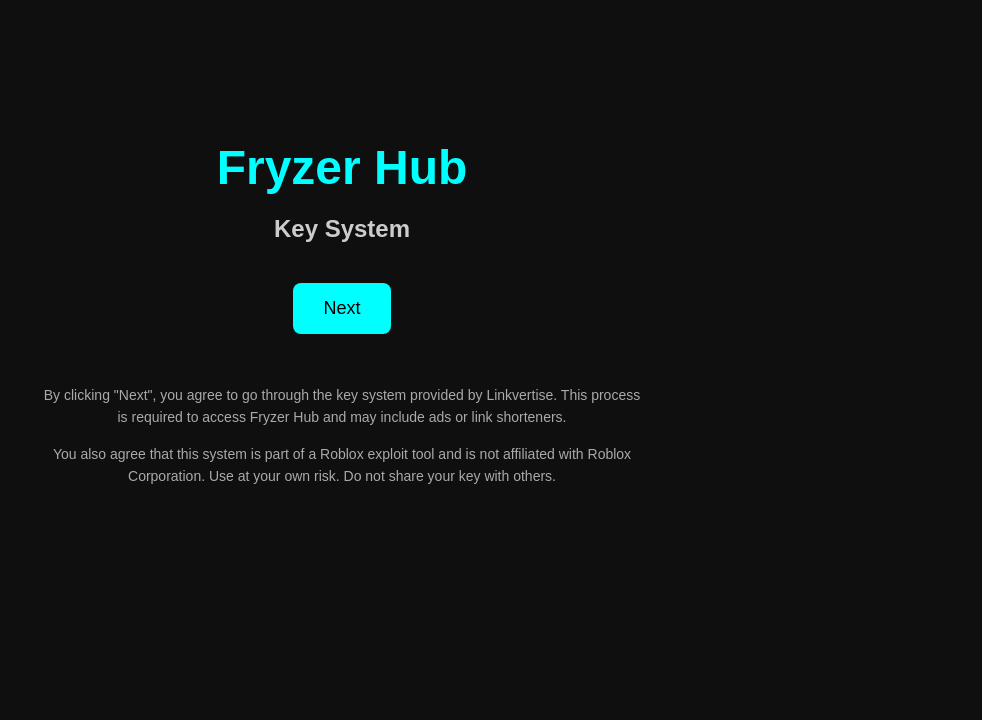
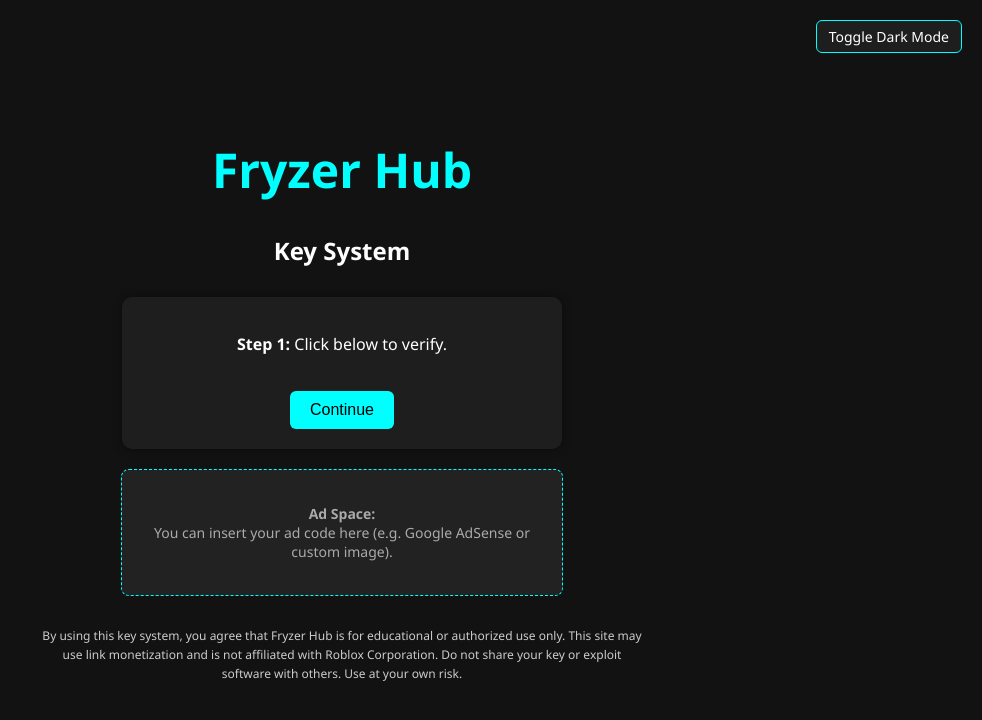
Before and after one commit to FryzerHub/site, a plain HTML site: page index.html in a window 1280 px wide. Shown: the whole page, without its empty margins (298-1280 px from the left). Drawn offline with Linux system fonts and the light colour scheme.

Commit message:
Update index.html

```diff
--- a/index.html
+++ b/index.html
@@ -2,84 +2,190 @@
 <html lang="en">
 <head>
   <meta charset="UTF-8" />
-  <meta name="viewport" content="width=device-width, initial-scale=1.0" />
-  <title>Fryzer Hub</title>
+  <meta name="viewport" content="width=device-width, initial-scale=1.0"/>
+  <title>Fryzer Hub - Key System</title>
   <style>
+    :root {
+      --bg: #121212;
+      --text: #ffffff;
+      --accent: #00ffff;
+      --card: #1e1e1e;
+    }
+
     body {
-      background-color: #0f0f0f;
-      color: #ffffff;
-      font-family: Arial, sans-serif;
+      margin: 0;
+      padding: 0;
+      font-family: 'Segoe UI', sans-serif;
+      background-color: var(--bg);
+      color: var(--text);
+      display: flex;
+      justify-content: center;
+      align-items: center;
+      min-height: 100vh;
+      flex-direction: column;
+      overflow-x: hidden;
+    }
+
+    .loader {
+      border: 6px solid #222;
+      border-top: 6px solid var(--accent);
+      border-radius: 50%;
+      width: 60px;
+      height: 60px;
+      animation: spin 1s linear infinite;
+      margin-top: 50px;
+    }
+
+    @keyframes spin {
+      0% { transform: rotate(0deg); }
+      100% { transform: rotate(360deg); }
+    }
+
+    .container {
       text-align: center;
-      padding-top: 100px;
+      display: none;
+      animation: fadeIn 0.5s ease forwards;
+    }
+
+    @keyframes fadeIn {
+      to { opacity: 1; }
     }
 
     h1 {
       font-size: 48px;
-      margin-bottom: 10px;
-      color: #00ffff;
+      color: var(--accent);
     }
 
     h2 {
       font-size: 24px;
-      margin-bottom: 40px;
-      color: #cccccc;
+      margin-bottom: 30px;
     }
 
-    .button {
-      background-color: #00ffff;
+    .step-box {
+      background: var(--card);
+      padding: 20px;
+      border-radius: 10px;
+      margin: 10px;
+      max-width: 400px;
+      margin-left: auto;
+      margin-right: auto;
+      box-shadow: 0 0 10px rgba(0,0,0,0.4);
+    }
+
+    button {
+      background-color: var(--accent);
       border: none;
-      color: #000000;
-      padding: 15px 30px;
-      text-align: center;
-      font-size: 18px;
-      border-radius: 8px;
+      color: #000;
+      padding: 10px 20px;
+      font-size: 16px;
+      border-radius: 6px;
       cursor: pointer;
+      margin-top: 20px;
       transition: background-color 0.3s;
     }
 
-    .button:hover {
+    button:hover {
       background-color: #00dddd;
     }
 
     .terms {
-      margin-top: 50px;
-      font-size: 14px;
-      color: #aaaaaa;
+      font-size: 12px;
+      color: #ccc;
       max-width: 600px;
+      margin-top: 30px;
       margin-left: auto;
       margin-right: auto;
       line-height: 1.6;
     }
 
-    a {
-      color: #00ffff;
-      text-decoration: none;
+    .dark-toggle {
+      position: fixed;
+      top: 20px;
+      right: 20px;
+      background: var(--card);
+      color: var(--text);
+      border: 1px solid var(--accent);
+      padding: 6px 12px;
+      border-radius: 6px;
+      cursor: pointer;
+      font-size: 14px;
     }
 
-    a:hover {
-      text-decoration: underline;
+    .ad-box {
+      margin: 20px auto;
+      padding: 20px;
+      max-width: 400px;
+      background-color: #222;
+      border: 1px dashed var(--accent);
+      border-radius: 8px;
+      font-size: 14px;
+      color: #aaa;
     }
   </style>
 </head>
 <body>
 
+<div class="loader" id="loader"></div>
+
+<div class="dark-toggle" onclick="toggleDarkMode()">Toggle Dark Mode</div>
+
+<div class="container" id="content">
   <h1>Fryzer Hub</h1>
   <h2>Key System</h2>
 
-  <button class="button" onclick="window.location.href='https://linkvertise.com/1345739/aGoWM0iyCENH?o=sharing'">
-    Next
-  </button>
+  <div class="step-box" id="step1">
+    <p><strong>Step 1:</strong> Click below to verify.</p>
+    <button onclick="nextStep(1)">Continue</button>
+  </div>
+
+  <div class="step-box" id="step2" style="display:none;">
+    <p><strong>Step 2:</strong> Complete the Linkvertise process to get the key.</p>
+    <button onclick="window.location.href='https://linkvertise.com/1345739/aGoWM0iyCENH?o=sharing'">Get Key</button>
+  </div>
+
+  <div class="ad-box">
+    <p><strong>Ad Space:</strong><br>You can insert your ad code here (e.g. Google AdSense or custom image).</p>
+  </div>
 
   <div class="terms">
     <p>
-      By clicking "Next", you agree to go through the key system provided by Linkvertise.
-      This process is required to access Fryzer Hub and may include ads or link shorteners.
-    </p>
-    <p>
-      You also agree that this system is part of a Roblox exploit tool and is not affiliated with Roblox Corporation.
-      Use at your own risk. Do not share your key with others.
+      By using this key system, you agree that Fryzer Hub is for educational or authorized use only.
+      This site may use link monetization and is not affiliated with Roblox Corporation.
+      Do not share your key or exploit software with others. Use at your own risk.
     </p>
   </div>
+</div>
+
+<script>
+  window.onload = function() {
+    setTimeout(() => {
+      document.getElementById("loader").style.display = "none";
+      document.getElementById("content").style.display = "block";
+    }, 1200);
+  };
+
+  function nextStep(current) {
+    if (current === 1) {
+      document.getElementById("step1").style.display = "none";
+      document.getElementById("step2").style.display = "block";
+    }
+  }
+
+  function toggleDarkMode() {
+    const root = document.documentElement;
+    const isDark = getComputedStyle(root).getPropertyValue('--bg').trim() === '#121212';
+
+    if (isDark) {
+      root.style.setProperty('--bg', '#f5f5f5');
+      root.style.setProperty('--text', '#000');
+      root.style.setProperty('--card', '#e0e0e0');
+    } else {
+      root.style.setProperty('--bg', '#121212');
+      root.style.setProperty('--text', '#fff');
+      root.style.setProperty('--card', '#1e1e1e');
+    }
+  }
+</script>
 
 </body>
 </html>
```
